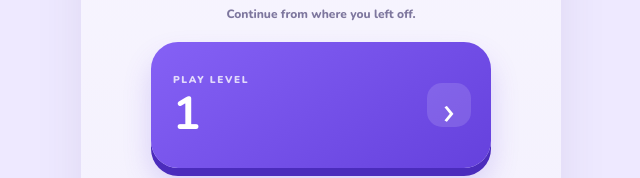
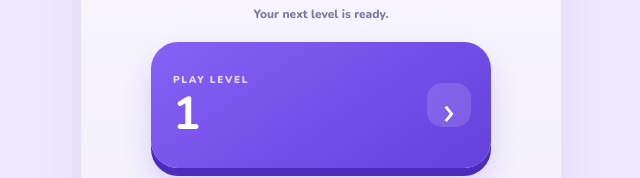
Before and after one commit to liamVSC/Perfect-Crossing, a website: page index.html in a window 1280 px wide. Shown: the part 372-550 px from the top of the page, 319-959 px from the left. Drawn offline with nearby package versions, Linux system fonts and the light colour scheme.

Commit message:
Clarify that home resumes at the current level

```diff
--- a/index.html
+++ b/index.html
@@ -23,7 +23,7 @@
         <div class="home-logo"><span class="home-logo-mark">✦</span><strong>pop<span>party</span></strong></div>
         <p class="home-kicker">YOUR PUZZLE ADVENTURE</p>
         <h1 class="home-title">Ready to pop?</h1>
-        <p class="home-copy">Continue from where you left off.</p>
+        <p class="home-copy">Your next level is ready.</p>
         <button id="play-level-button" class="home-level-button" type="button" aria-label="Play your current level">
           <span class="home-level-label">PLAY LEVEL</span>
           <strong id="home-level-number">1</strong>
```
